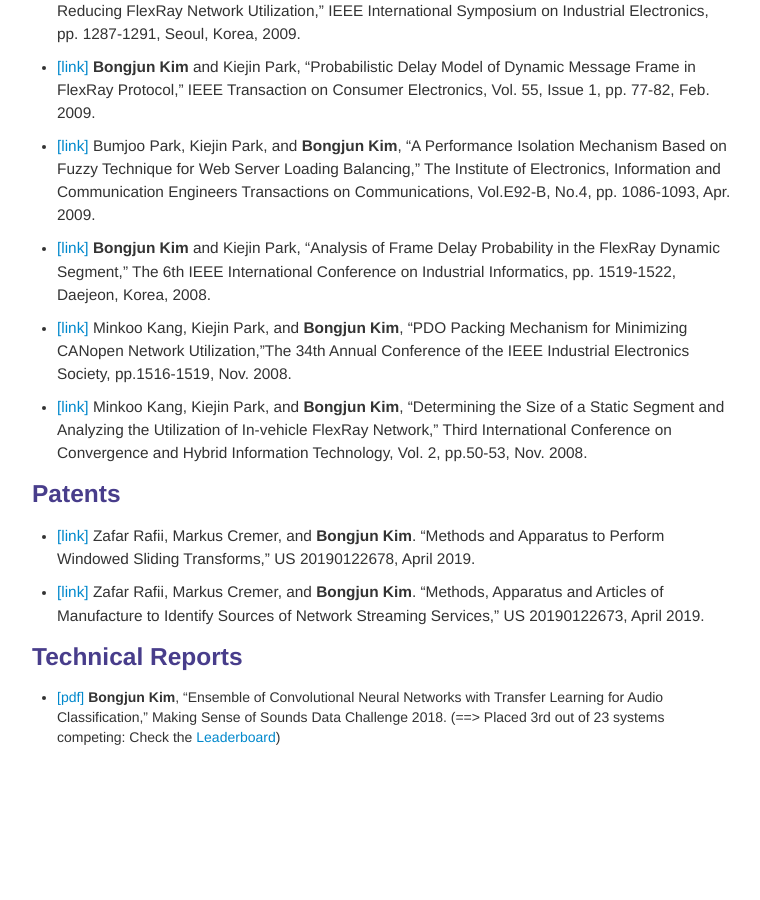
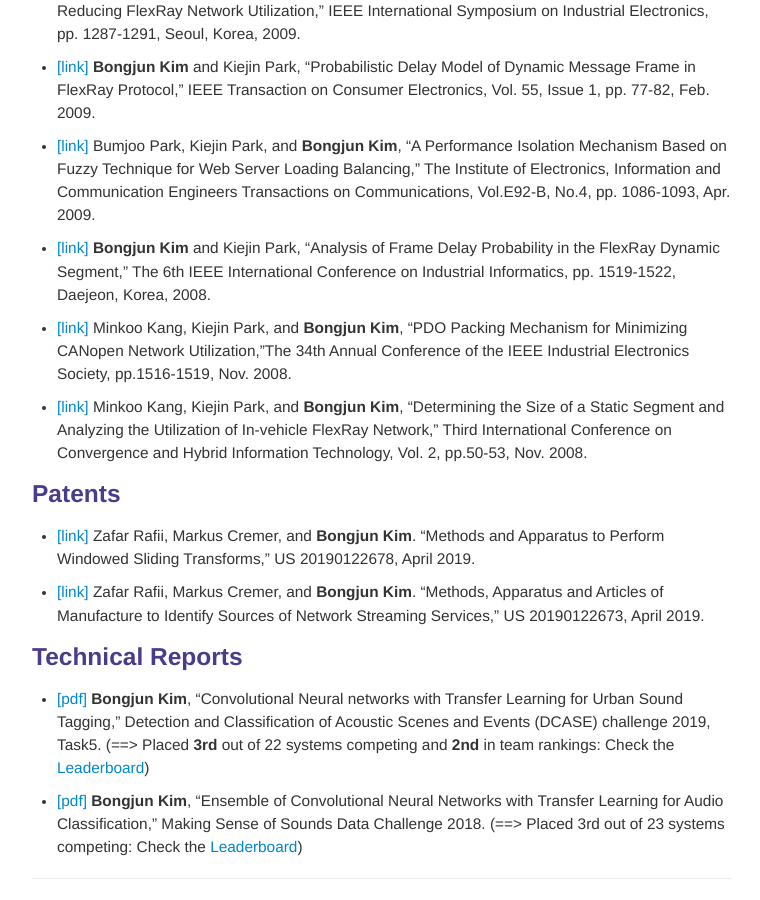
Before and after one commit to bongjun/bongjun.github.io, a Jekyll site: the page built from pages/publications.md, in a window 1280 px wide and 900 px high, scrolled down 1221 px. Shown: the whole window, without its empty margins (258-1018 px from the left). Built offline with Jekyll 4.4.1, drawn with Linux system fonts in a browser that asks for light colours; before the commit the page ends 1978 px from its top, so only the background shows below that.

Commit message:
Update publications.md

```diff
--- a/pages/publications.md
+++ b/pages/publications.md
@@ -54,8 +54,11 @@ description: Bongjun Kim's publications
 * [[link]](http://www.freepatentsonline.com/y2019/0122673.html) Zafar Rafii, Markus Cremer, and **Bongjun Kim**. "Methods, Apparatus and Articles of Manufacture to Identify Sources of Network Streaming Services," US 20190122673, April 2019.
 
 ### Technical Reports
+* [[pdf]]({{ BASE_PATH }}/pages/files/papers/dcase19_task5.pdf) **Bongjun Kim**, "Convolutional Neural networks with Transfer Learning for Urban Sound Tagging," Detection and Classification of Acoustic Scenes and Events (DCASE) challenge 2019, Task5. (==> Placed **3rd** out of 22 systems competing and **2nd** in team rankings: Check the [Leaderboard](http://dcase.community/challenge2019/task-urban-sound-tagging-results))
+
 * [[pdf]]({{ BASE_PATH }}/pages/files/papers/making_sense_of_data.pdf) **Bongjun Kim**, "Ensemble of Convolutional Neural Networks with Transfer Learning for Audio Classification," Making Sense of Sounds Data Challenge 2018. (==> Placed 3rd out of 23 systems competing: Check the [Leaderboard](https://cvssp.org/projects/making_sense_of_sounds/site/challenge/#results))
 
+<hr>
 <!--
 ### Talks & Lectures
 * [[slide]]() Bongjun kim, "Collaborative filtering," EECS 352: Machine Learning, Northwestern University, 2018.
```
